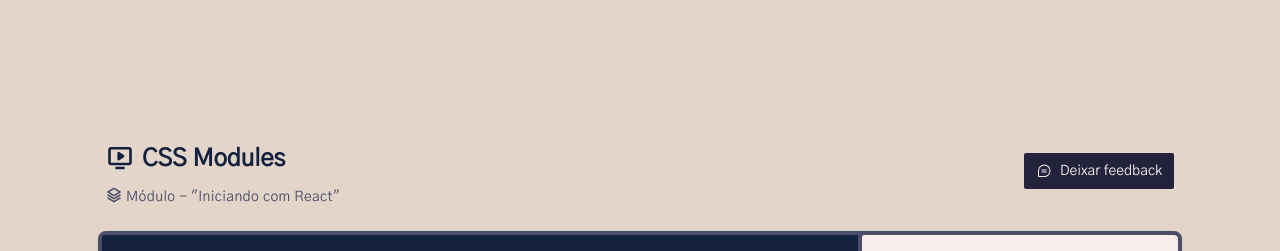
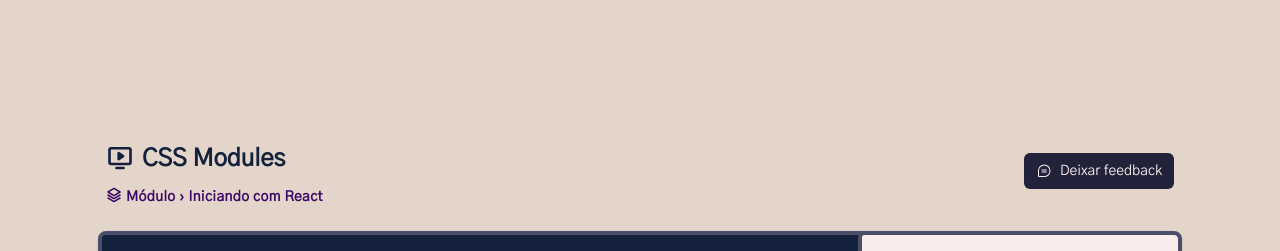
Before and after one commit to black-adm/app-redux-zustand, a React (Vite) app: page / in a window 1280 px wide. Shown: the top 251 px of the page. Built offline with nearby package versions, Linux system fonts and the light colour scheme.

Commit message:
update code and title page

```diff
--- a/src/components/Header.tsx
+++ b/src/components/Header.tsx
@@ -1,15 +1,8 @@
 import { MonitorPlay, Stack } from "@phosphor-icons/react";
-import { useAppSelector } from "../store";
+import { useCurrentLesson } from "../store/slices/player";
 
 export function Header() {
-    const { currentModule, currentLesson } = useAppSelector(state => {
-        const { currentModuleIndex, currentLessonIndex } = state.player
-
-        const currentModule = state.player.course.modules[currentModuleIndex]
-        const currentLesson = currentModule.lessons[currentLessonIndex]
-
-        return { currentModule, currentLesson }
-    })
+    const { currentModule, currentLesson } = useCurrentLesson()
 
     return (
         <div className="mt-2 flex flex-col gap-1">
@@ -18,9 +11,9 @@ export function Header() {
                 {currentLesson.title}
             </h1>
 
-            <span className="mt-2 flex items-center gap-1 text-sm font-medium tracking-wide text-light-primary">
+            <span className="mt-2 flex items-center gap-1 text-sm tracking-wide font-semibold text-purple-950">
                 <Stack className="mb-1 h-4 w-4" weight="bold" />
-                Módulo - "{currentModule.title}"
+                Módulo › {currentModule.title}
             </span>
         </div>
     )
--- a/src/components/VideoPlayer.tsx
+++ b/src/components/VideoPlayer.tsx
@@ -1,17 +1,10 @@
 import ReactPlayer from "react-player";
-import { useAppSelector } from "../store";
 import { useDispatch } from "react-redux";
-import { next } from "../store/slices/player";
+import { next, useCurrentLesson } from "../store/slices/player";
 
 export function VideoPlayer() {
     const dispatch = useDispatch()
-
-    const lesson = useAppSelector(state => {
-        const { currentModuleIndex, currentLessonIndex } = state.player
-        const currentLesson = state.player.course.modules[currentModuleIndex].lessons[currentLessonIndex]
-
-        return currentLesson
-    })
+    const { currentLesson } = useCurrentLesson()
 
     function handlePlayNext() {
         dispatch(next())
@@ -25,7 +18,7 @@ export function VideoPlayer() {
                 controls
                 playing
                 onEnded={handlePlayNext}
-                url={`https://www.youtube.com/watch?v=${lesson.id}`}
+                url={`https://www.youtube.com/watch?v=${currentLesson.id}`}
             />
         </div>
     )
--- a/src/pages/Player.tsx
+++ b/src/pages/Player.tsx
@@ -5,11 +5,20 @@ import { Header } from "../components/Header";
 import { VideoPlayer } from "../components/VideoPlayer";
 import { Module } from "../components/Module";
 import { useAppSelector } from "../store";
+import { useCurrentLesson } from "../store/slices/player";
+import { useEffect } from "react";
 
 export function Player() {
     const modules = useAppSelector(state => {
         return state.player.course.modules
     })
+
+    const { currentLesson } = useCurrentLesson()
+
+    useEffect(() => {
+        document.title = `Aula - ${currentLesson.title}`
+    }, [currentLesson])
+
 
     return (
         <div className="bg-primary-gray h-screen flex justify-center items-center text-dark-primary">
@@ -17,7 +26,7 @@ export function Player() {
                 <div className="flex items-center justify-between px-2 sm:px-6 md:px-4">
                     <Header />
 
-                    <button className="px-3 py-2 text-sm text-primary-white font-medium flex items-center gap-2 rounded-sm bg-medium-primary hover:bg-light-primary">
+                    <button className="px-3 py-2 text-sm text-primary-white font-medium flex items-center gap-2 rounded-md bg-medium-primary hover:bg-light-primary">
                         <ChatTeardropText className="w-4 h-4" />
                         Deixar feedback
                     </button>
--- a/src/store/slices/player.ts
+++ b/src/store/slices/player.ts
@@ -1,4 +1,5 @@
 import { PayloadAction, createSlice } from "@reduxjs/toolkit";
+import { useAppSelector } from "..";
 
 const playerSlice = createSlice({
   name: 'player',
@@ -59,3 +60,13 @@ const playerSlice = createSlice({
 
 export const player = playerSlice.reducer
 export const { play, next } = playerSlice.actions
+
+export const useCurrentLesson = () => {
+  return useAppSelector(state => {
+    const { currentModuleIndex, currentLessonIndex } = state.player
+    const currentModule = state.player.course.modules[currentModuleIndex]
+    const currentLesson = currentModule.lessons[currentLessonIndex]
+
+    return { currentModule, currentLesson }
+  })
+}
```
Lines whose indentation alone changed are shown as unchanged.
